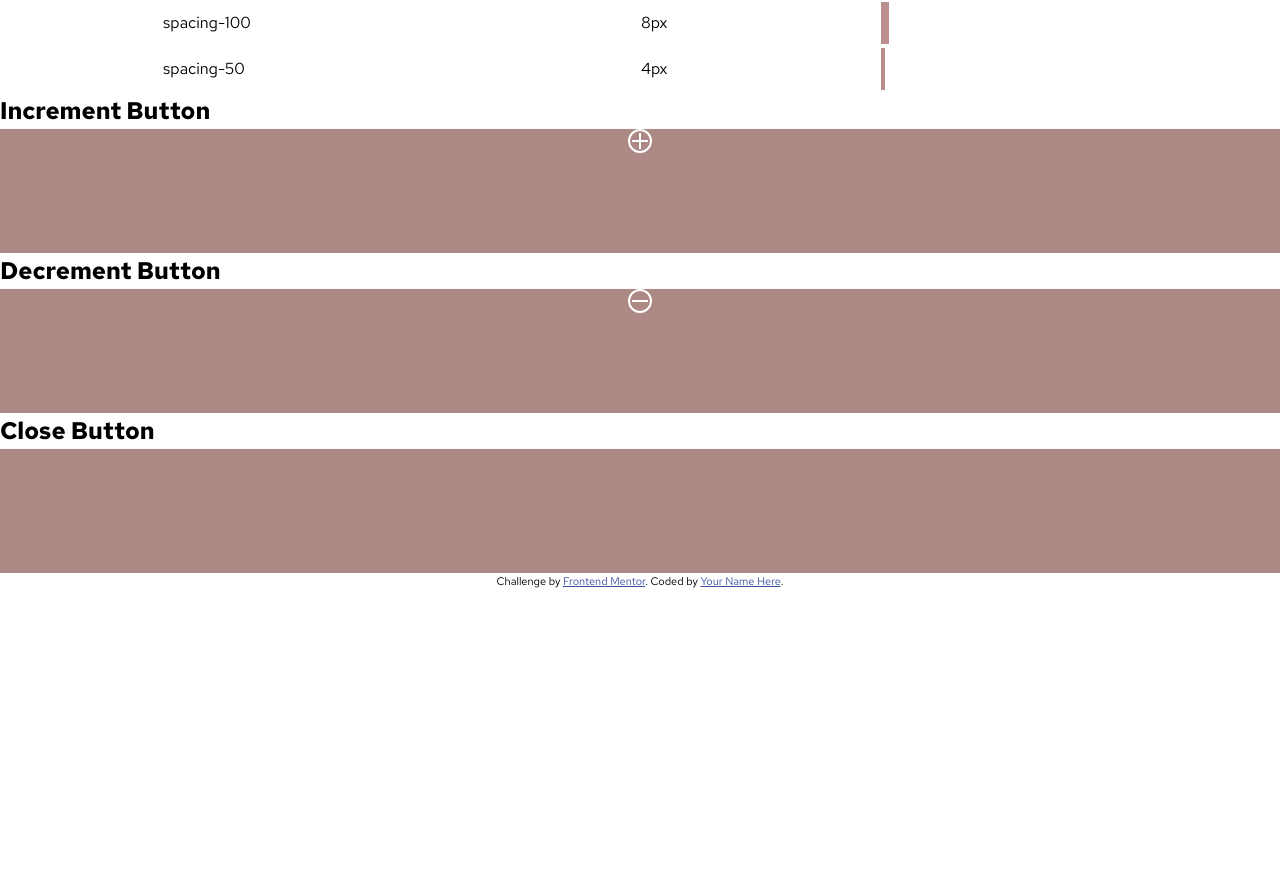
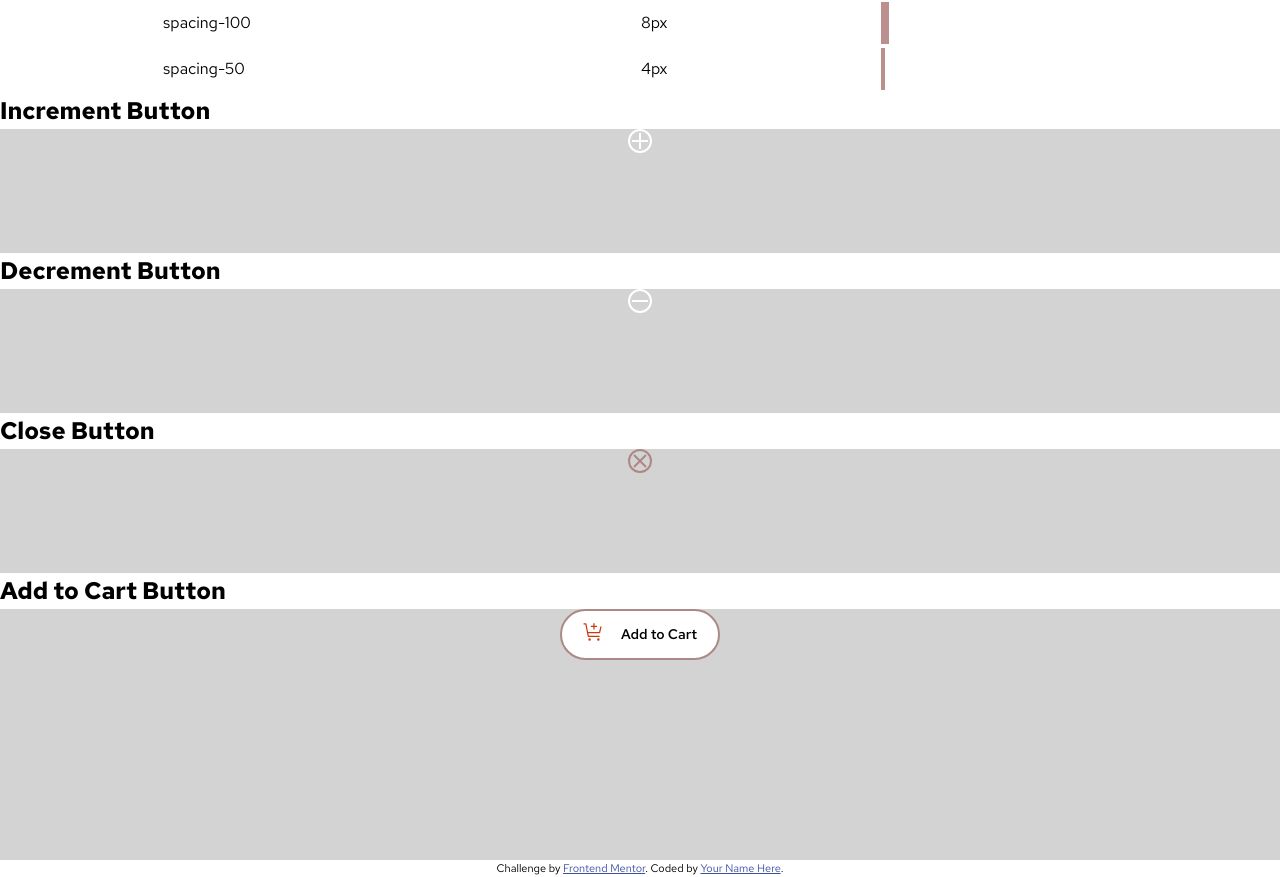
Before and after one commit to takahashiyb/product-list-with-cart, a Vue app: page / in a window 1280 px wide. Shown: the part 3546-4423 px from the top of the page. Before the commit the page ends 4136 px from the top, so only its background shows below. Built offline with nearby package versions, Linux system fonts and the light colour scheme.

Commit message:
Edit component showcase to remove duplicates.

```diff
--- /dev/null
+++ b/src/components/AddToCartButton.vue
@@ -0,0 +1,84 @@
+<script setup>
+import { ref } from 'vue'
+import AddMinusButton from './AddMinusButton.vue'
+
+let isAddCartButton = ref(true)
+
+function clickCartButton() {
+  isAddCartButton.value = !isAddCartButton
+}
+</script>
+
+<template>
+  <div>
+    <button class="button__add-to-cart" v-if="isAddCartButton" @click="clickCartButton()">
+      <div>
+        <svg
+          xmlns="http://www.w3.org/2000/svg"
+          width="21"
+          height="20"
+          fill="none"
+          viewBox="0 0 21 20"
+        >
+          <g fill="#C73B0F" clip-path="url(#a)">
+            <path
+              d="M6.583 18.75a1.25 1.25 0 1 0 0-2.5 1.25 1.25 0 0 0 0 2.5ZM15.334 18.75a1.25 1.25 0 1 0 0-2.5 1.25 1.25 0 0 0 0 2.5ZM3.446 1.752a.625.625 0 0 0-.613-.502h-2.5V2.5h1.988l2.4 11.998a.625.625 0 0 0 .612.502h11.25v-1.25H5.847l-.5-2.5h11.238a.625.625 0 0 0 .61-.49l1.417-6.385h-1.28L16.083 10H5.096l-1.65-8.248Z"
+            />
+            <path d="M11.584 3.75v-2.5h-1.25v2.5h-2.5V5h2.5v2.5h1.25V5h2.5V3.75h-2.5Z" />
+          </g>
+          <defs>
+            <clipPath id="a"><path fill="#fff" d="M.333 0h20v20h-20z" /></clipPath>
+          </defs>
+        </svg>
+      </div>
+      <p>Add to Cart</p>
+    </button>
+    <div class="container__quantity-select" v-else>
+      <AddMinusButton :shape="'plus'"></AddMinusButton>
+      <span>1</span>
+      <AddMinusButton :shape="'minus'"></AddMinusButton>
+    </div>
+  </div>
+</template>
+
+<style scoped>
+.button__add-to-cart {
+  display: flex;
+  gap: var(--spacing-0050);
+  justify-content: space-between;
+  align-items: center;
+
+  width: 160px;
+  background-color: hsl(var(--white-color));
+  font: var(--font-preset-4-b);
+
+  padding: var(--spacing-0150) var(--spacing-0300);
+
+  border: 2px solid hsl(var(--rose-400-color));
+  border-radius: 9em;
+}
+
+.button__add-to-cart:hover {
+  color: hsl(var(--red-color));
+
+  border-color: hsl(var(--red-color));
+}
+
+.container__quantity-select {
+  display: flex;
+  gap: var(--spacing-0050);
+  justify-content: space-between;
+  align-items: center;
+
+  width: 160px;
+  background-color: hsl(var(--red-color));
+  font: var(--font-preset-4-b);
+  color: hsl(var(--white-color));
+
+  padding: var(--spacing-0150);
+
+  border: 2px solid hsl(var(--rose-400-color));
+  border-radius: 9em;
+  border-color: hsl(var(--red-color));
+}
+</style>
--- a/src/components/ComponentShowcase.vue
+++ b/src/components/ComponentShowcase.vue
@@ -1,22 +1,28 @@
 <script setup>
 import AddMinusButton from './AddMinusButton.vue'
+import AddToCartButton from './AddToCartButton.vue'
 import CloseButton from './CloseButton.vue'
 </script>
 
 <template>
   <h2>Increment Button</h2>
   <div>
-    <AddMinusButton :shape="'plus'"></AddMinusButton>
+    <AddMinusButton :shape="'plus'" />
   </div>
 
   <h2>Decrement Button</h2>
   <div>
-    <AddMinusButton :shape="'minus'"></AddMinusButton>
+    <AddMinusButton :shape="'minus'" />
   </div>
 
   <h2>Close Button</h2>
   <div>
-    <CloseButton></CloseButton>
+    <CloseButton />
+  </div>
+
+  <h2>Add to Cart Button</h2>
+  <div>
+    <AddToCartButton />
   </div>
 </template>
 
@@ -24,7 +30,7 @@ import CloseButton from './CloseButton.vue'
 div {
   display: grid;
   place-content: center;
-  background-color: hsl(var(--rose-400-color));
+  background-color: lightgray;
 
   padding-bottom: 100px;
 }
```
Also changed, not shown: src/components/CloseButton.vue (line endings or trailing spaces).
